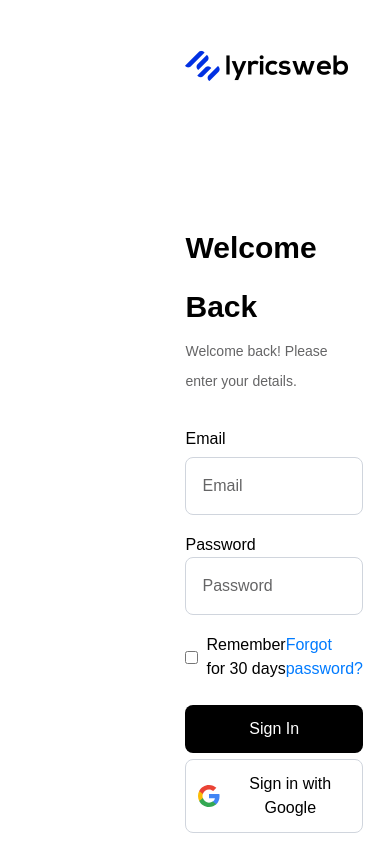
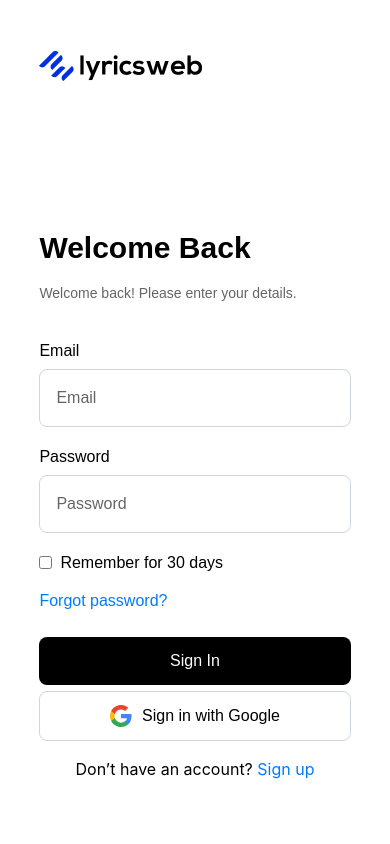
Before and after one commit to sonambishnoi550/next-js-text, a Next.js app: page / in a window 390 px wide. Shown: the top 844 px of the page. Built offline with nearby package versions, Linux system fonts and the light colour scheme.

Commit message:
image upload

```diff
--- a/src/components/MyForm.tsx
+++ b/src/components/MyForm.tsx
@@ -52,13 +52,13 @@ const MyForm = () => {
     };
 
     return (
-        <div className="min-h-screen flex justify-end relative pr-[27px] pl-[237px] pt-[30px]">
+        <div className="min-h-screen flex lg:justify-end justify-center relative pr-[27px] max-sm:px-[35px] xl:pl-[237px] pl-10 pt-[30px]">
             <div className="justify-end gap-[120px] flex">
                 <div className="container ml-auto">
                     <img className="pt-[19.37px]" src="../assets/images/png/logo.png" alt="logo" width={163} height={31} />
                     <h1 className="font-semibold text-3xl leading-[58.5px] text-black pt-[138px]">Welcome Back</h1>
                     <p className="text-sm leading-[30px] text-gray">Welcome back! Please enter your details.</p>
-                    <form className="pt-[31px] max-w-[456px]" onSubmit={handleSubmit}>
+                    <form className="pt-[31px] w-full max-w-[456px]" onSubmit={handleSubmit}>
                         <div className="mb-[18px]">
                             <label className="text-black text-base font-medium">Email</label>
                             <input
@@ -80,7 +80,7 @@ const MyForm = () => {
                                 type="password"
                                 value={formData.password}
                                 onChange={handleChange}
-                                className={`placeholder:text-gray w-full text-black border-lightGray rounded-lg border p-4 ${errors.password ? "border-red-500" : ""}`}
+                                className={`placeholder:text-gray w-full mt-[6px] text-black border-lightGray rounded-lg border p-4 ${errors.password ? "border-red-500" : ""}`}
                                 placeholder="Password"
                             />
                             {errors.password && (
@@ -88,8 +88,8 @@ const MyForm = () => {
                             )}
                         </div>
 
-                        <div className="flex items-center justify-between">
-                            <label className="flex items-center text-base">
+                        <div className="md:flex items-center justify-between">
+                            <label className="flex items-center text-base max-sm:mb-[14px]">
                                 <input
                                     type="checkbox"
                                     checked={rememberMe}
```
